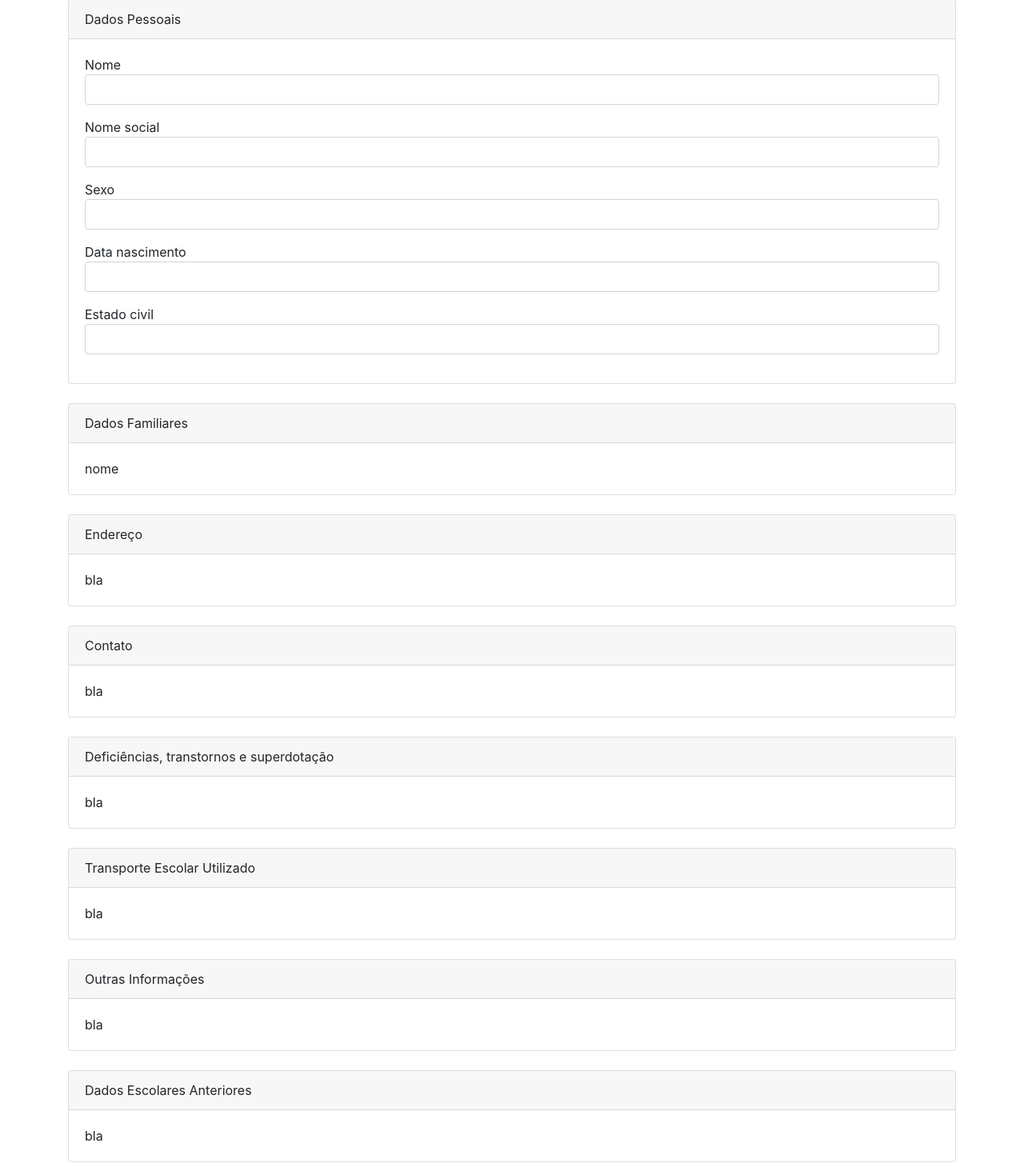
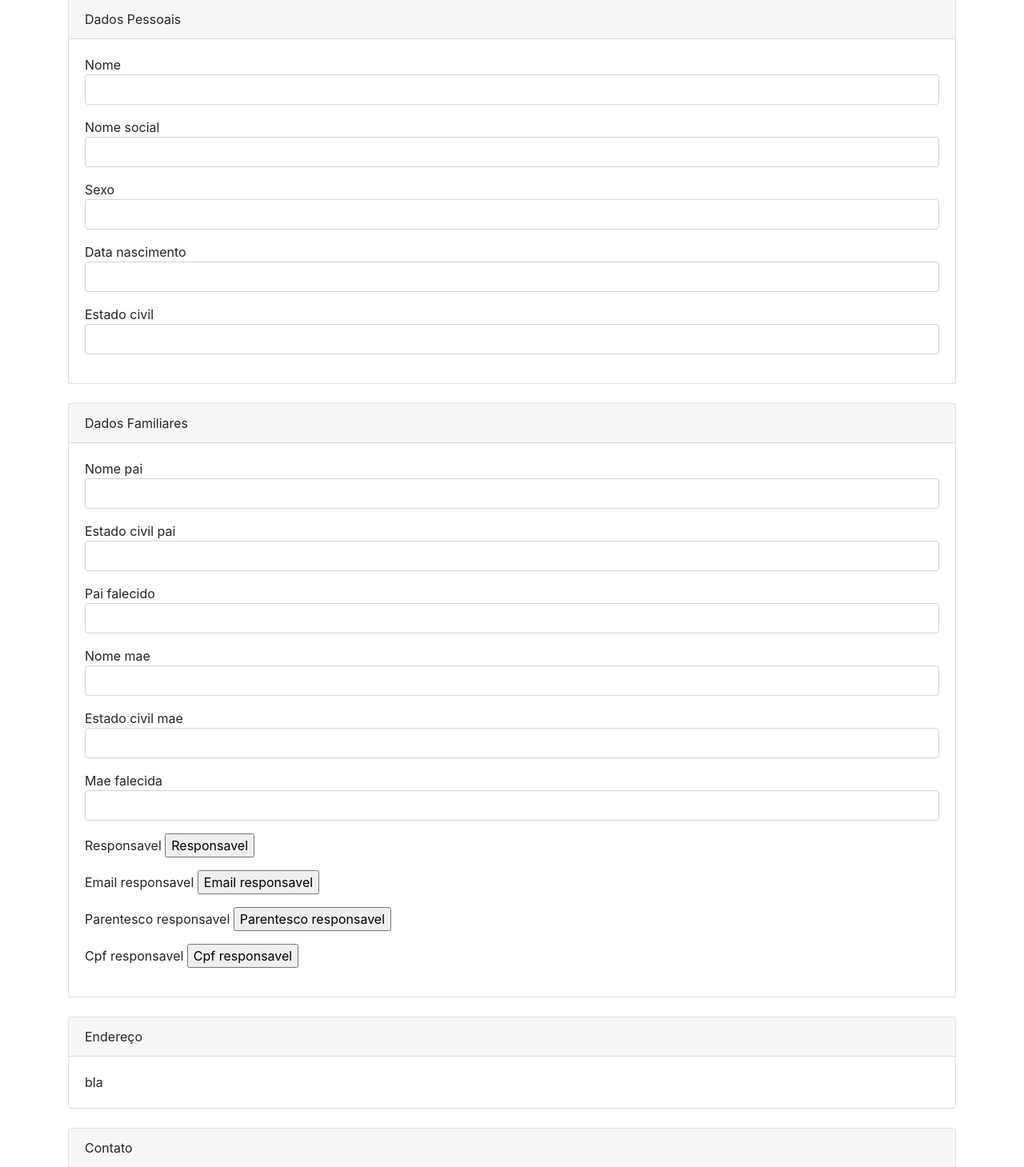
Before and after one commit to suap-ead/ege_preinscricao, a Django app: template solicitacao/templates/pre_matricula/solicitacao/formulario.html in a window 1280 px wide. Shown: the part 857-2316 px from the top of the page at 80% size. Run offline with Django 3.2, Linux system fonts and the light colour scheme; the template is opened without the code that fills it: most values are stand-ins (such as "Sample title", 1, 10 or a date in 2020); form fields are guessed from the names that the template uses; parts of the project's set-up code (start-up, migrations or seed data) failed here and were passed over; some libraries are stand-ins or nearby versions.

Commit message:
[UPD] Sessão dados familiares de formulário de solicitação definida.

```diff
--- a/solicitacao/templates/pre_matricula/solicitacao/formulario.html
+++ b/solicitacao/templates/pre_matricula/solicitacao/formulario.html
@@ -29,14 +29,17 @@
             <p class="form-group">
               {{ form.sexo.label_tag }}
               {{ form.sexo }}
+              <span class="helptext">{{ form.sexo.help_text }}</span>
             </p>
             <p class="form-group">
               {{ form.data_nascimento.label_tag }}
               {{ form.data_nascimento }}
+              <span class="helptext">{{ form.data_nascimento.help_text }}</span>
             </p>
             <p class="form-group">
               {{ form.estado_civil.label_tag }}
               {{ form.estado_civil }}
+              <span class="helptext">{{ form.estado_civil.help_text }}</span>
             </p>
           </div>
         </div>
@@ -44,7 +47,56 @@
         <div class="card">
           <div class="card-header">Dados Familiares</div>
           <div class="card-body">
-              nome
+            <p class="form-group">
+              {{ form.nome_pai.label_tag }}
+              {{ form.nome_pai }}
+              <span class="helptext">{{ form.nome_pai.help_text }}</span>
+            </p>
+            <p class="form-group">
+              {{ form.estado_civil_pai.label_tag }}
+              {{ form.estado_civil_pai }}
+              <span class="helptext">{{ form.estado_civil_pai.help_text }}</span>
+            </p>
+            <p class="form-group">
+              {{ form.pai_falecido.label_tag }}
+              {{ form.pai_falecido }}
+              <span class="helptext">{{ form.pai_falecido.help_text }}</span>
+            </p>
+            <p class="form-group">
+              {{ form.nome_mae.label_tag }}
+              {{ form.nome_mae }}
+              <span class="helptext">{{ form.nome_mae.help_text }}</span>
+            </p>
+            <p class="form-group">
+              {{ form.estado_civil_mae.label_tag }}
+              {{ form.estado_civil_mae }}
+              <span class="helptext">{{ form.estado_civil_mae.help_text }}</span>
+            </p>
+            <p class="form-group">
+              {{ form.mae_falecida.label_tag }}
+              {{ form.mae_falecida }}
+              <span class="helptext">{{ form.mae_falecida.help_text }}</span>
+            </p>
+            <p class="form-group">
+              {{ form.responsavel.label_tag }}
+              {{ form.responsavel }}
+              <span class="helptext">{{ form.responsavel.help_text }}</span>
+            </p>
+            <p class="form-group">
+              {{ form.email_responsavel.label_tag }}
+              {{ form.email_responsavel }}
+              <span class="helptext">{{ form.email_responsavel.help_text }}</span>
+            </p>
+            <p class="form-group">
+              {{ form.parentesco_responsavel.label_tag }}
+              {{ form.parentesco_responsavel }}
+              <span class="helptext">{{ form.parentesco_responsavel.help_text }}</span>
+            </p>
+            <p class="form-group">
+              {{ form.cpf_responsavel.label_tag }}
+              {{ form.cpf_responsavel }}
+              <span class="helptext">{{ form.cpf_responsavel.help_text }}</span>
+            </p>
           </div>
         </div>
         <br>
```
